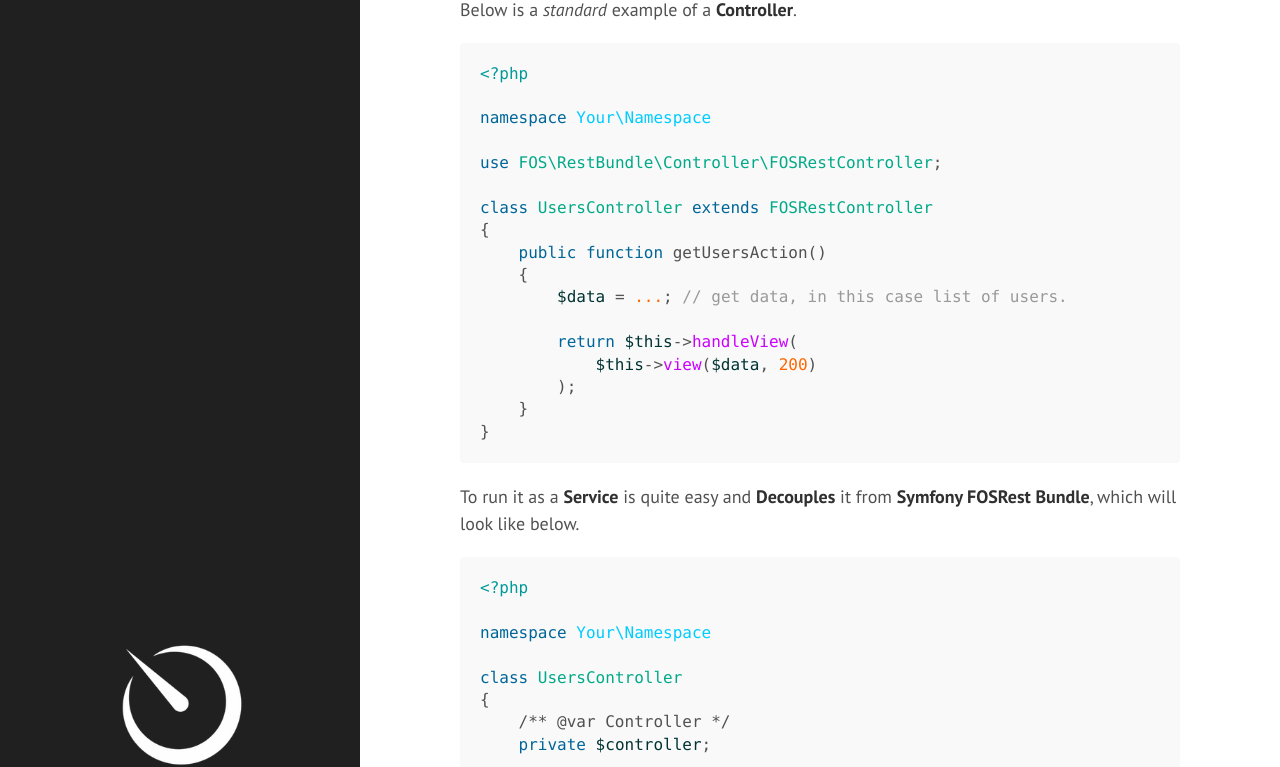
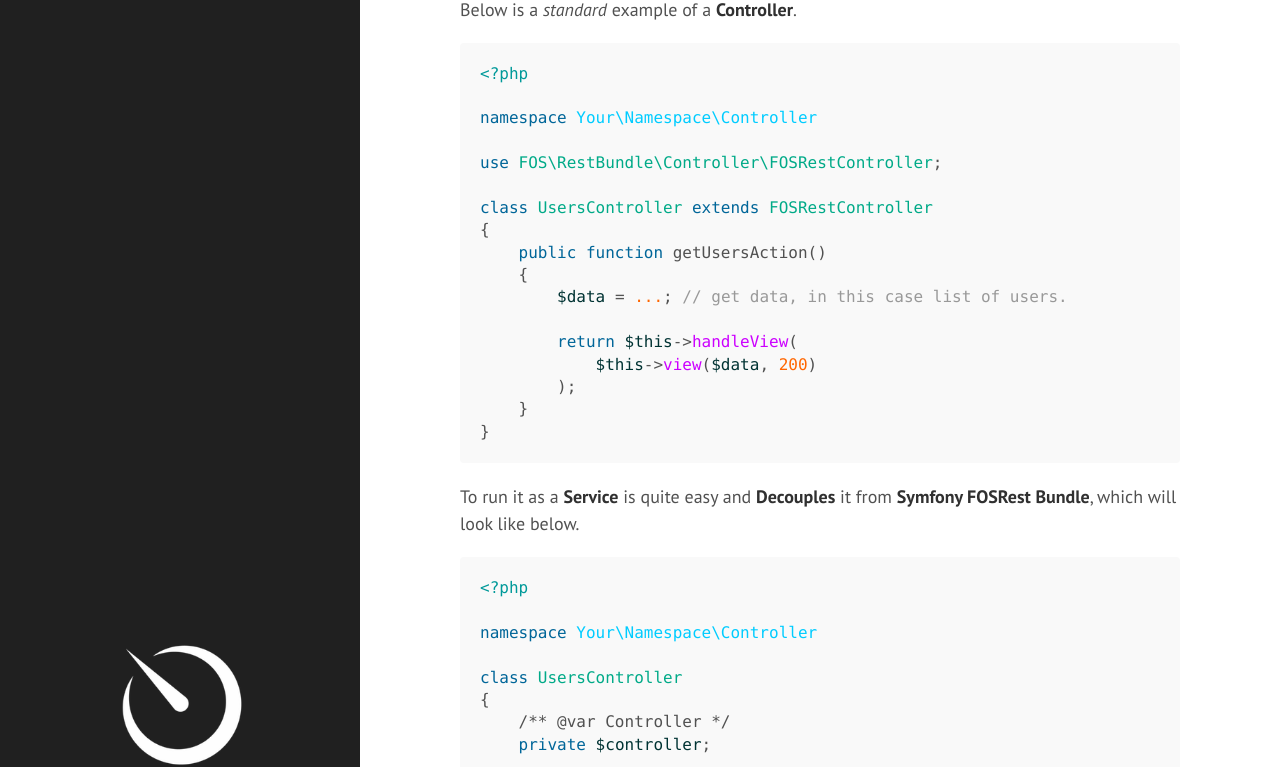
Before and after one commit to DashboardHub/Blog, a Jekyll site: the page built from _posts/2015-09-26-symfony-controller-not-extending-fosrest-bundle.md, in a window 1280 px wide and 1400 px high, scrolled down 273 px. Shown: the part 152-919 px from the top of the window. Built offline with Jekyll 4.4.1, drawn with Linux system fonts in a browser that asks for light colours; nearby versions of some CDN libraries; Markdown is read by kramdown in place of the engine named in the settings; a script that is not in the unit is left out; comment, search, counter and statistics services are not loaded; some of the changed text lies outside the part shown.

Commit message:
Updated Controller namespaces to match Services config

````diff
--- a/_posts/2015-09-26-symfony-controller-not-extending-fosrest-bundle.md
+++ b/_posts/2015-09-26-symfony-controller-not-extending-fosrest-bundle.md
@@ -15,7 +15,7 @@
 ```php
 <?php
 
-namespace Your\Namespace
+namespace Your\Namespace\Controller
 
 use FOS\RestBundle\Controller\FOSRestController;
 
@@ -37,7 +37,7 @@
 ```php
 <?php
 
-namespace Your\Namespace
+namespace Your\Namespace\Controller
 
 class UsersController
 {
@@ -68,7 +68,7 @@
 ```php
 <?php
 
-namespace Your\Namespace
+namespace Your\Namespace\Controller
 
 use FOS\RestBundle\View\View;
 use FOS\RestBundle\View\ViewHandler;
````
